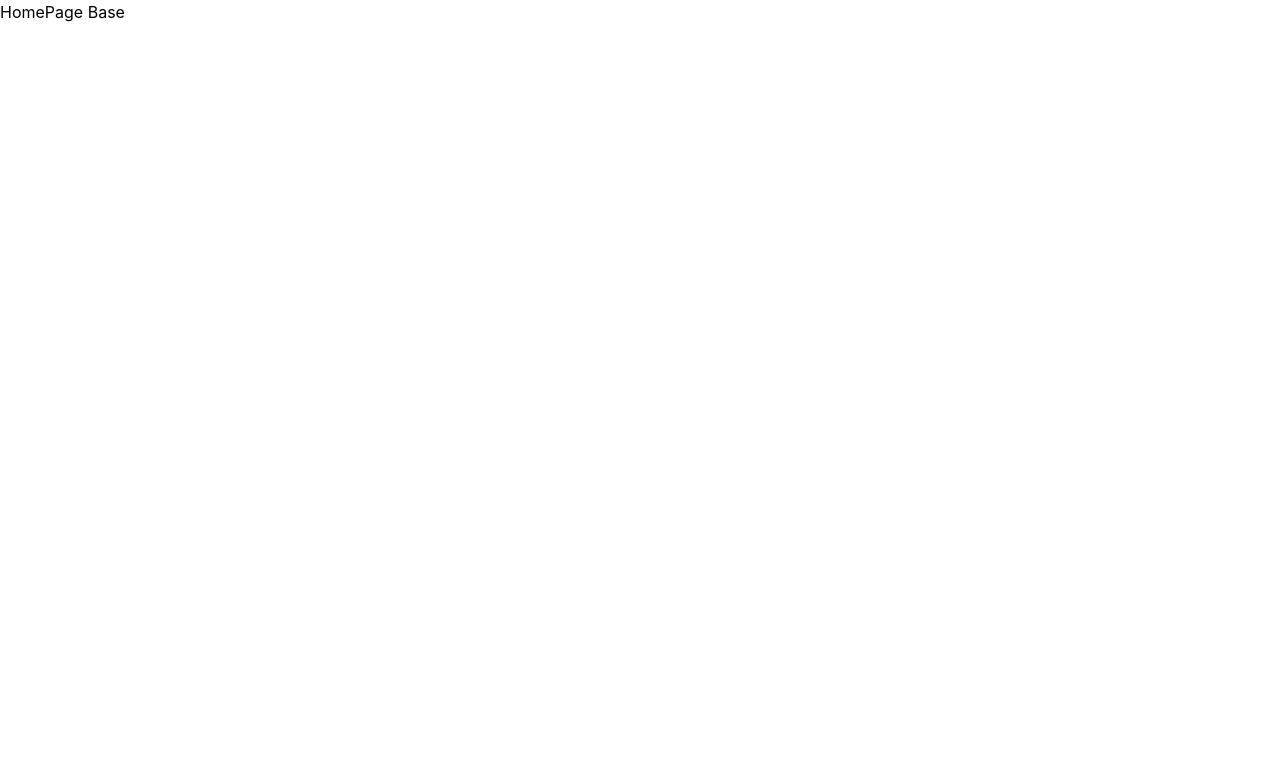
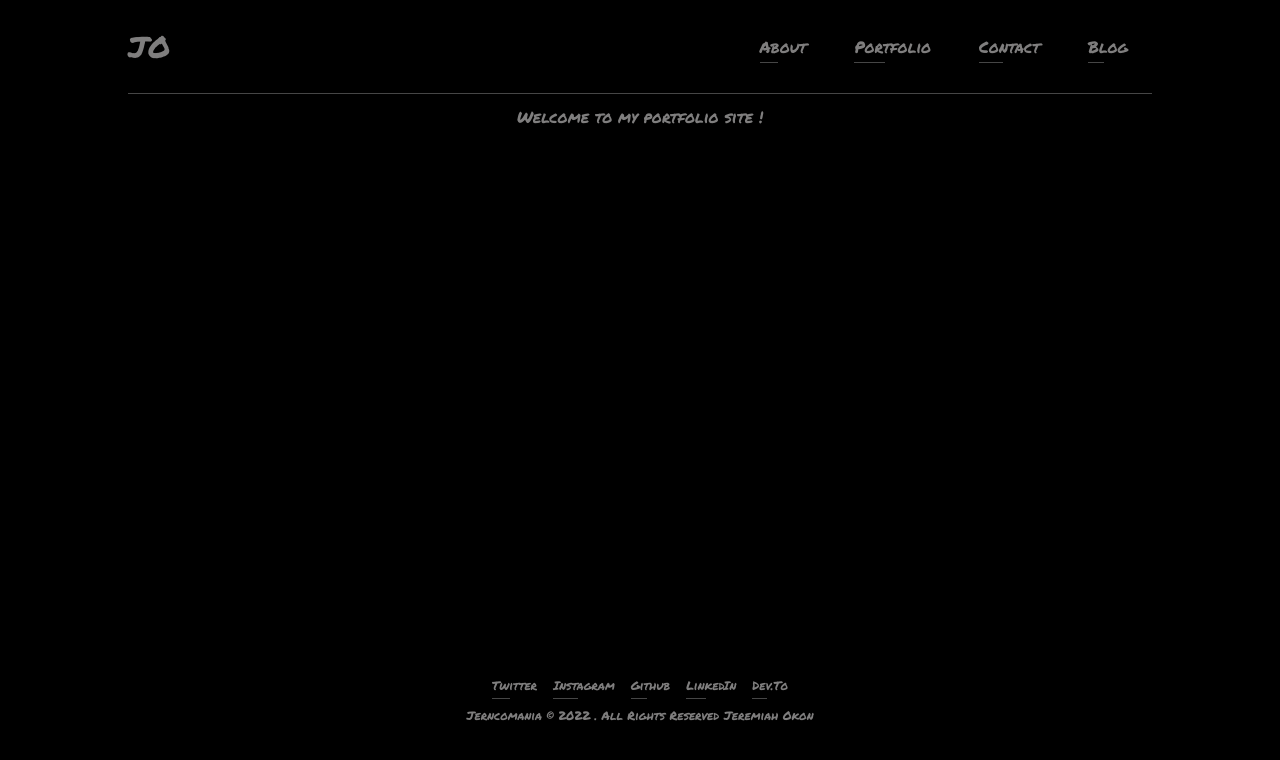
Before and after one commit to jerncomania28/blog-portfolio, a Next.js app: page / in a window 1280 px wide. Shown: the top 760 px of the page. Built offline with nearby package versions, Linux system fonts and the light colour scheme.

Commit message:
feat: navigation and footer done!

```diff
--- /dev/null
+++ b/components/footer.tsx
@@ -0,0 +1,71 @@
+
+
+interface FooterLinkProps {
+    name: string;
+    href: string;
+}
+
+
+const FooterLinkStyle = ({ children, href }: { children: React.ReactNode, href: string }) => {
+    return (
+        <a href={href} target="_blank" rel="noreferrer" className="relative inline-block text-custom-grey capitalize mx-2 before:transition-all before:duration-300 before:ease-in-out before:content-[''] before:h-[1px] before:absolute before:-bottom-1 before:left-0 before:w-[40%] before:bg-charcoal hover:before:w-full" style={{ "fontFamily": "logo" }}>
+            {children}
+        </a>
+    )
+
+}
+
+
+
+const Footer = () => {
+
+
+    const FOOTER_LINKS: FooterLinkProps[] = [
+        {
+            name: "twitter",
+            href: "https://twitter.com/OkonJeremiah4?t=yvWDA9aQpwif2t7sj70uqg&s=09"
+        },
+        {
+            name: "instagram",
+            href: "https://www.instagram.com/okonjeremiah__/"
+
+        },
+        {
+            name: "github",
+            href: "https://github.com/jerncomania28"
+        },
+        {
+            name: "linkedIn",
+            href: "https://www.linkedin.com/in/okon-jeremiah"
+        },
+        {
+            name: "Dev.to",
+            href: "https://dev.to/jerncomania"
+        }
+    ]
+
+    return (
+        <footer className="w-full relative">
+
+
+            {/* link elements */}
+            <div className="flex text-[12px] text-custom-grey w-[80%] mx-auto justify-center items-center my-3">
+                {
+                    FOOTER_LINKS.map((footerLink, _idx) => (
+                        <FooterLinkStyle href={footerLink.href} key={_idx}>
+                            {footerLink.name}
+                        </FooterLinkStyle>
+                    ))
+                }
+
+            </div>
+
+            <p style={{ "fontFamily": 'logo' }} className="text-custom-grey text-[12px] w-[80%] mx-auto text-center ">
+                Jerncomania &copy; 2022 . All Rights Reserved Jeremiah Okon
+            </p>
+
+        </footer>
+    )
+}
+
+export default Footer;
--- /dev/null
+++ b/components/layout.tsx
@@ -0,0 +1,20 @@
+
+import Navigation from "./navigation";
+import Footer from "./footer";
+import React from "react";
+
+
+const Layout = ({ children }: { children: React.ReactNode }) => {
+    return (
+        // layout for entire application
+        <div className="w-full relative">
+            <Navigation />
+            <main>{children}</main>
+            <Footer />
+
+        </div>
+    )
+}
+
+
+export default Layout;
--- /dev/null
+++ b/components/linkStyle.tsx
@@ -0,0 +1,19 @@
+import Link from "next/link";
+import React from "react";
+
+
+interface LinkStyleProps {
+    children: React.ReactNode;
+    href: string;
+}
+
+const LinkStyle = ({ children, href }: LinkStyleProps) => {
+    return (
+        <div style={{ "fontFamily": "logo" }} className="relative inline-block text-custom-grey capitalize mx-6 before:transition-all before:duration-300 before:ease-in-out before:content-[''] before:h-[1px] before:absolute before:-bottom-1 before:left-0 before:w-[40%] before:bg-charcoal hover:before:w-full ">
+            <Link href={href} >{children} </Link>
+        </div>
+    )
+}
+
+
+export default LinkStyle;
--- a/components/navigation.tsx
+++ b/components/navigation.tsx
@@ -1,9 +1,55 @@
+import Link from "next/link";
+
+import { useState } from "react";
+
+//components
+import LinkStyle from "./linkStyle";
+
 
 const Navigation = () => {
+
+    const [isOpen, setIsOpen] = useState<boolean>(false);
+
+
+    const NAV_ROUTES: string[] = ["about", "portfolio", "contact", "blog"]
+
+    // controlling display of nav on Mobile and Desktop
+    const handleSetIsOpen = () => {
+        setIsOpen(!isOpen)
+    }
+
     return (
-        <div>
-            Navigation Bar
-        </div>
+        <nav className="w-full relative py-6 mb-3 ">
+            <div className="w-[80%] mx-auto flex justify-between items-center before:content-[''] before:absolute before:bottom-0 before:left-[50%] before:h-[0.5px] before:bg-[#464646] before:w-full md:before:w-[80%] before:transform before:-translate-x-[50%]">
+                <Link
+                    href={"/"}
+                    style={{ fontFamily: "logo" }}
+                    className="text-[30px] text-custom-grey"
+                >JO</Link>
+
+                <div className="items-center hidden md:flex">
+                    {
+                        NAV_ROUTES.map((route: string, _idx: number) => (
+                            <LinkStyle href={`/${route}`} key={_idx}>
+                                {route}
+                            </LinkStyle>
+                        ))
+                    }
+                </div>
+
+
+                <div className="w-6 h-6 relative text-center transition-all duration-500 ease-in-out md:hidden" onClick={handleSetIsOpen}>
+
+                    {/* menu Btn */}
+                    <span className={`w-full h-[3px] transparent rounded absolute top-[50%] left-0 transition-all duration-500 ease-in-out before:content-[''] before:h-[3px] before:bg-charcoal before:rounded before:absolute before:-top-[5px] before:w-full before:left-0 before:transition-all before:duration-500 before:ease-in-out after:content-[''] after:h-[3px] after:bg-charcoal after:rounded after:absolute after:top-[5px] after:w-[60%] after:left-0 after:transition-all after:duration-500 after:ease-in-out ${isOpen && "before:transform before:translate-y-[5px] before:rotate-45 after:-translate-y-[5px] after:-rotate-45 after:w-full"}`}>
+                    </span>
+
+
+                </div>
+
+            </div>
+
+        </nav>
     )
 }
 
--- a/pages/_app.tsx
+++ b/pages/_app.tsx
@@ -1,8 +1,15 @@
 import '../styles/globals.css'
 import type { AppProps } from 'next/app'
 
+import Layout from '../components/layout'
+
 function MyApp({ Component, pageProps }: AppProps) {
-  return <Component {...pageProps} />
+  return (
+    // using layout component for consistent looks across all pages.
+    <Layout>
+      <Component {...pageProps} />
+    </Layout>
+  )
 }
 
 export default MyApp
--- /dev/null
+++ b/pages/blog.tsx
@@ -0,0 +1,16 @@
+
+
+
+
+const Blog = () => {
+    return (
+        <div>
+
+            Blog Page
+
+        </div>
+    )
+}
+
+
+export default Blog;
--- /dev/null
+++ b/pages/contact.tsx
@@ -0,0 +1,12 @@
+
+
+
+const Contact = () => {
+    return (
+        <div>
+
+        </div>
+    )
+}
+
+export default Contact;
--- a/pages/index.tsx
+++ b/pages/index.tsx
@@ -3,15 +3,15 @@ import Head from 'next/head'
 
 const Home: NextPage = () => {
   return (
-    <div>
+    <div className='w-full relative'>
       <Head>
-        <title>home page</title>
+        <title>Home</title>
         <meta name="description" content="Generated by create next app" />
         <link rel="icon" href="/favicon.ico" />
       </Head>
 
-      <main>
-        HomePage Base
+      <main className='w-[80%] h-[70vh] mx-auto text-custom-grey text-center' style={{ "fontFamily": "logo" }}>
+        Welcome to my portfolio site !
       </main>
 
     </div>
--- /dev/null
+++ b/pages/portfolio.tsx
@@ -0,0 +1,14 @@
+
+
+
+const Portfolio = () => {
+    return (
+        <div>
+            Portfolio Page
+        </div>
+    )
+
+}
+
+
+export default Portfolio;
--- a/styles/globals.css
+++ b/styles/globals.css
@@ -1,13 +1,17 @@
 @tailwind base;
 @tailwind components;
 @tailwind utilities;
+
+/* fonts */
+@import url("https://fonts.googleapis.com/css2?family=Montserrat:wght@200&display=swap");
 
 html,
 body {
   padding: 0;
   margin: 0;
-  font-family: -apple-system, BlinkMacSystemFont, Segoe UI, Roboto, Oxygen,
-    Ubuntu, Cantarell, Fira Sans, Droid Sans, Helvetica Neue, sans-serif;
+  font-family: "Montserrat", sans-serif;
+  background: #000000;
+  color: white;
 }
 
 a {
@@ -19,6 +23,11 @@ a {
   box-sizing: border-box;
 }
 
+@font-face {
+  font-family: logo;
+  src: url("../fonts/PermanentMarker-Regular.ttf");
+}
+
 @media (prefers-color-scheme: dark) {
   html {
     color-scheme: dark;
--- a/tailwind.config.js
+++ b/tailwind.config.js
@@ -3,10 +3,14 @@ module.exports = {
   content: [
     "./pages/**/*.{js,jsx,ts,tsx}",
     "./components/**/*.{js,jsx,ts,tsx}",
-    "./layouts/**/*.{js,jsx,ts,tsx}",
   ],
   theme: {
-    extend: {},
+    extend: {
+      colors: {
+        charcoal: "#464646",
+        "custom-grey": "#7f7e7e",
+      },
+    },
   },
   plugins: [],
 };
```
Also changed, not shown: fonts/PermanentMarker-Regular.ttf (added).
